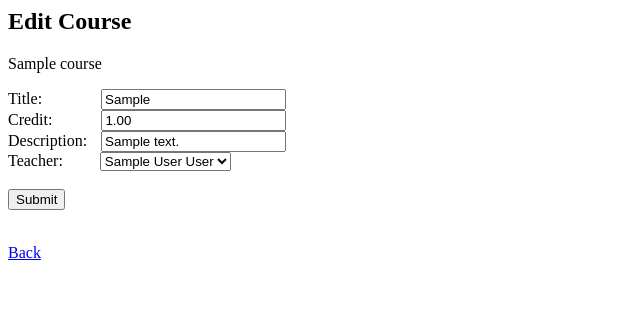
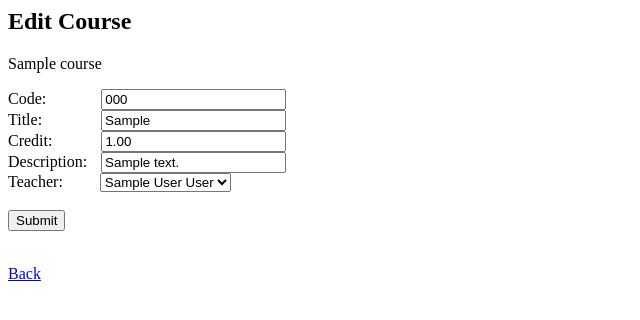
Before and after one commit to Muen342/djangoSIS, a Django app: page /SIS/courses/1/edit in a window 1280 px wide. Shown: the top 320 px of the page, without its empty margins (0-640 px from the left). Run offline with Django 3.2, Linux system fonts and the light colour scheme; tables that the repository leaves empty hold one stand-in row (values such as "Sample post").

Commit message:
added code field

```diff
--- a/mysite/SIS/templates/courses/courseDetail.html
+++ b/mysite/SIS/templates/courses/courseDetail.html
@@ -1,5 +1,7 @@
-<p><b>Course Title: </b>{{ course.title }}</p>
-<p><b>Teacher: </b>{{ course.teacher.name }} {{ course.teacher.surname }}</p>
+<b>Course Title: </b>{{ course.title }}<br>
+<b>Course Code: </b>{{ course.code }}<br>
+<b>Teacher: </b>{{ course.teacher.name }} {{ course.teacher.surname }}<br>
+
 <br>
 <a href="{% url 'SIS:attendance' course.id %}">Edit Attendance</a><br>
 <a href="{% url 'SIS:viewAttendance' course.id %}">View Attendance</a>
--- a/mysite/SIS/templates/courses/editCourse.html
+++ b/mysite/SIS/templates/courses/editCourse.html
@@ -4,6 +4,8 @@
 
 <form action="{% url 'SIS:editCourseConfirm' course.id %}" method="post">
     {% csrf_token %}
+    <label for="code" style="padding-right:51px">Code: </label>
+    <input type="text" id="code" name="code" value="{{ course.code }}"><br>
     <label for="title" style="padding-right:55px">Title: </label>
     <input type="text" id="title" name="title" value={{ course.title }}><br>
     <label for="credit" style="padding-right:45px">Credit: </label>
--- a/mysite/SIS/views.py
+++ b/mysite/SIS/views.py
@@ -216,7 +216,7 @@ def editCourseConfirm(request, courses_id):
     except Courses.DoesNotExist:
         raise Http404("Course does not exist")
 
-    if request.POST["title"] == '' or request.POST["credit"] == '' or request.POST["description"] == '':
+    if request.POST["code"] == '' or request.POST["title"] == '' or request.POST["credit"] == '' or request.POST["description"] == '':
         return render(request, 'courses/editCourse.html', {
                     'error_message': "One of your fields are empty",
                     'course': course
@@ -230,6 +230,7 @@ def editCourseConfirm(request, courses_id):
                     'course': course
                     })
 
+    course.code = request.POST["code"]
     course.title = request.POST["title"]
     course.credit = request.POST["credit"]
     course.description = request.POST["description"]
@@ -255,7 +256,7 @@ def addCourseConfirm(request):
                     'error_message': "Teacher does not exist",
                     })
 
-    course = Courses(id=request.POST["code"], title=request.POST["title"], credit=request.POST["credit"], description=request.POST["description"], teacher_id=request.POST["teacher"])
+    course = Courses(code=request.POST["code"], title=request.POST["title"], credit=request.POST["credit"], description=request.POST["description"], teacher_id=request.POST["teacher"])
     course.save()
 
     return HttpResponseRedirect(reverse('SIS:courseDetail', args=(course.id,)))
```
